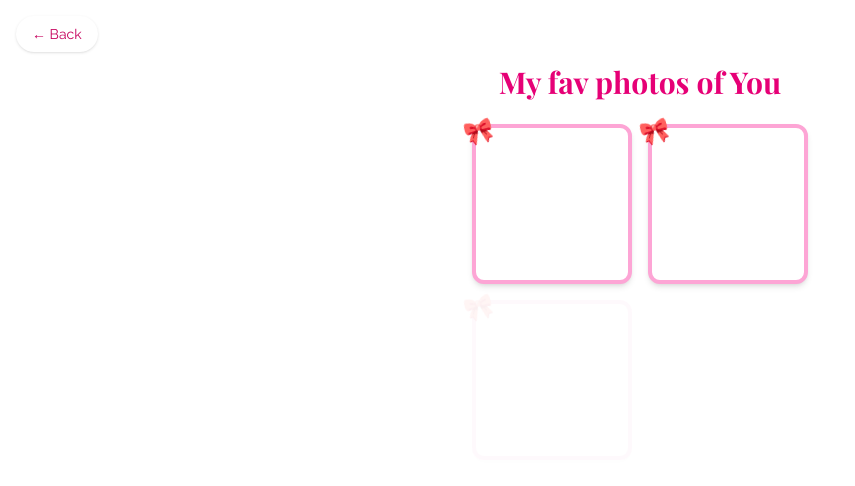
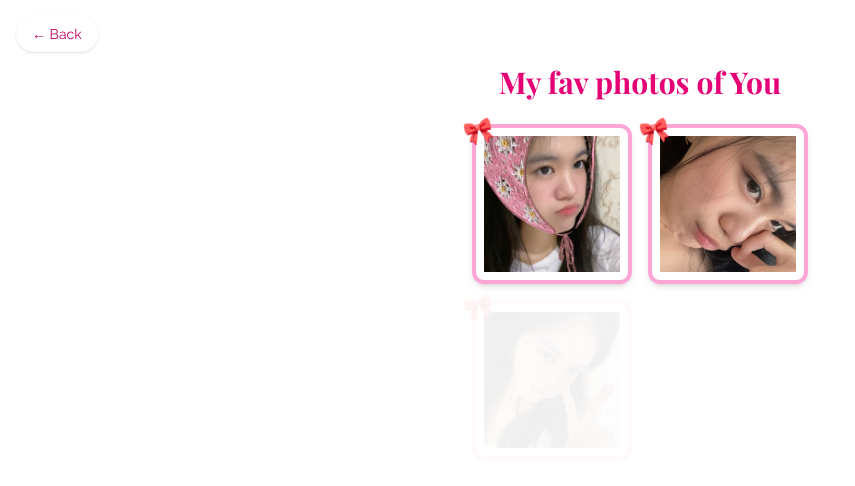
Before and after one commit to galihchips/birthday, a Next.js app: page / in a window 1280 px wide. Both pictures are taken after a click on the button "Continue". Shown: the top 486 px of the page, without its empty margins (0-855 px from the left). Built offline with nearby package versions, Linux system fonts and the light colour scheme; a web font is replaced by a local one.

Commit message:
bugfix: show latest

```diff
--- a/src/app/component/PhotoPage.tsx
+++ b/src/app/component/PhotoPage.tsx
@@ -59,8 +59,7 @@ export default function PhotoPage({ onNext, onBack }: PhotoPageProps) {
                 width={140}
                 height={140}
                 loading="lazy"
-                className="rounded-lg object-cover w-full h-full transition-opacity duration-700 opacity-0 group-hover:opacity-100"
-                onLoadingComplete={(img) => img.classList.remove("opacity-0")}
+                className="object-cover w-full h-full bg-gray-100 transition duration-1000 ease-out"
               />
             </motion.div>
           ))}
```
